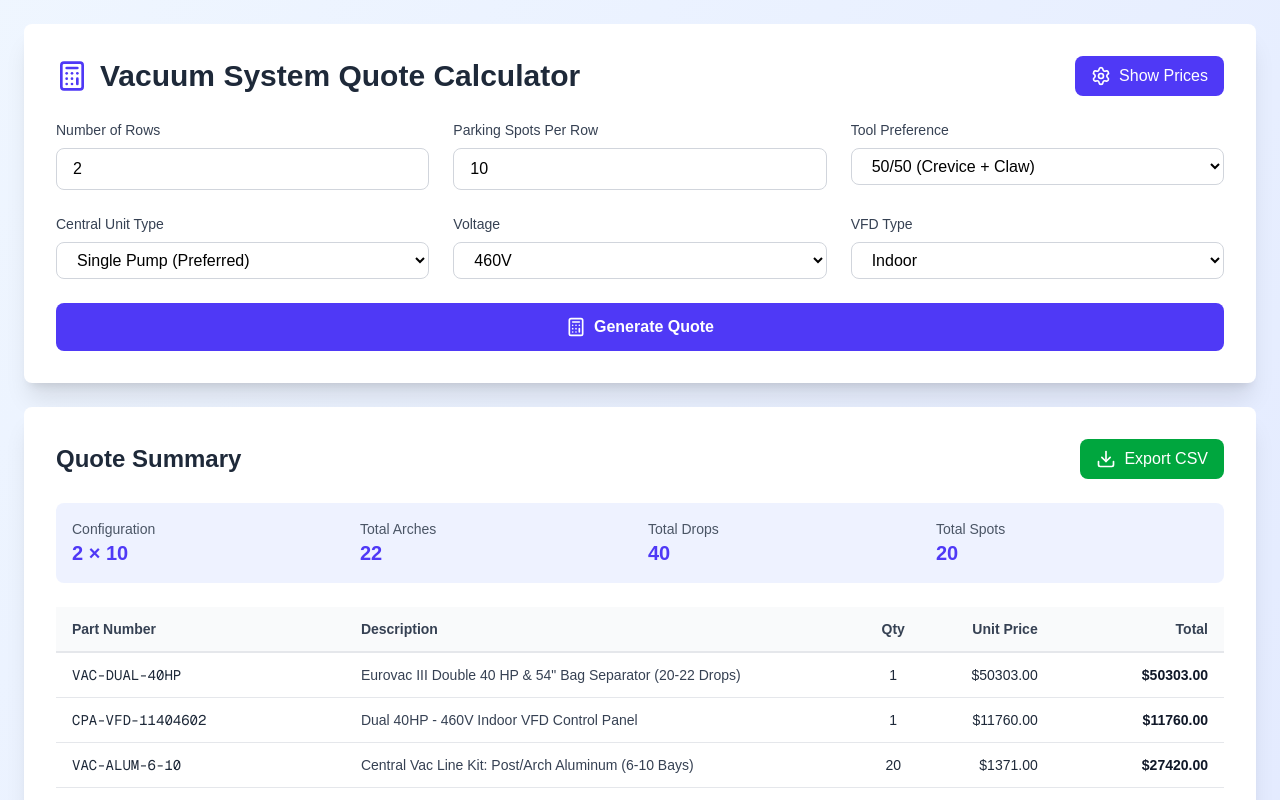
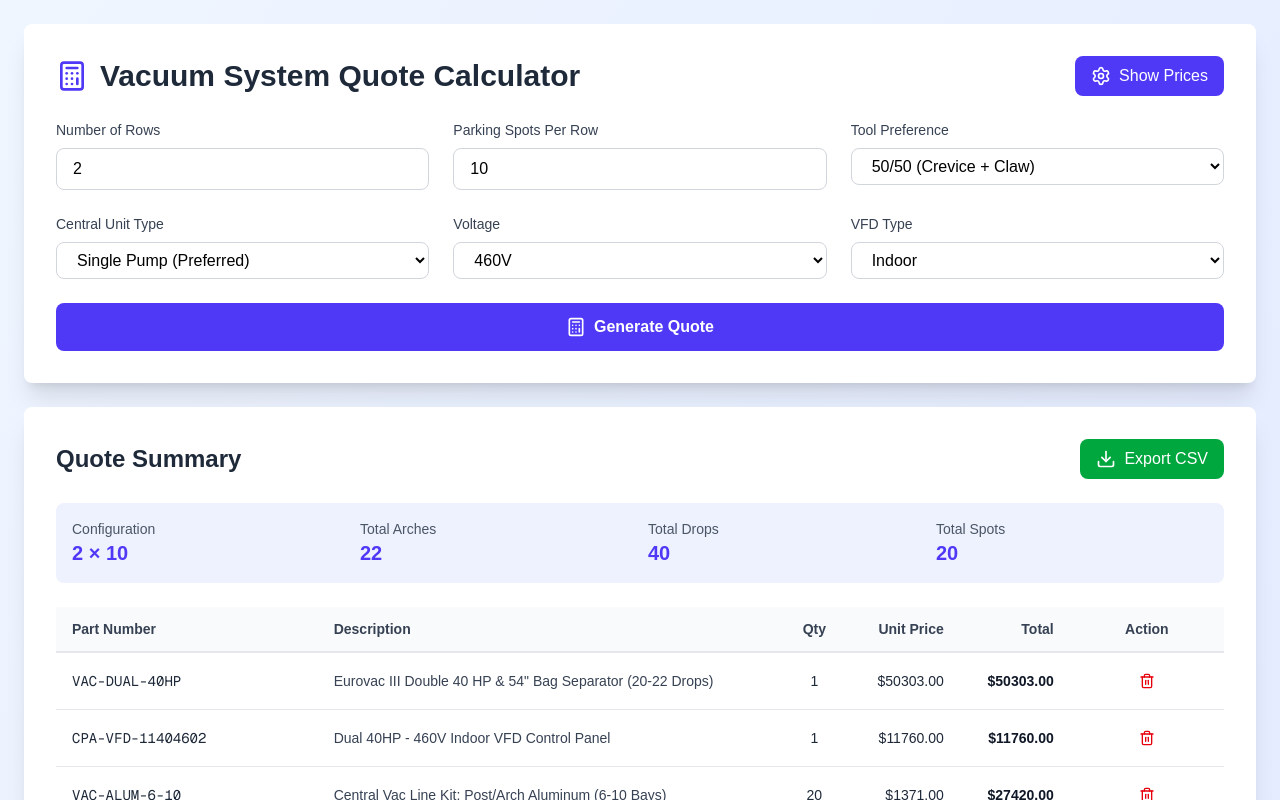
Before and after one commit to Ilashe/quotation-app, a Next.js app: page / in a window 1280 px wide. Both pictures are taken after a click on the button "Generate Quote". Shown: the top 800 px of the page. Built offline with nearby package versions, Linux system fonts and the light colour scheme.

Commit message:
added a delete feature

```diff
--- a/app/page.js
+++ b/app/page.js
@@ -1,6 +1,6 @@
 "use client";
 import React, { useState } from 'react';
-import { Calculator, Download, Settings } from 'lucide-react';
+import { Calculator, Download, Settings, Trash2 } from 'lucide-react';
 
 // Complete price data from 2025 AVW Price List
 const priceData = {
@@ -435,9 +435,9 @@ const VacuumQuoteCalculator = () => {
 
     let csvContent = "Part Number,Description,Quantity,Unit Price,Total\n";
     quote.lineItems.forEach(item => {
-      csvContent += `"${item.partNumber}","${item.description}",${item.qty},$${item.unitPrice.toFixed(2)},$${item.total.toFixed(2)}\n`;
+      csvContent += `"${item.partNumber}","${item.description}",${item.qty},${item.unitPrice.toFixed(2)},${item.total.toFixed(2)}\n`;
     });
-    csvContent += `\n,,,,Subtotal,$${quote.subtotal.toFixed(2)}`;
+    csvContent += `\n,,,,Subtotal,${quote.subtotal.toFixed(2)}`;
 
     const blob = new Blob([csvContent], { type: 'text/csv' });
     const url = window.URL.createObjectURL(blob);
@@ -445,6 +445,17 @@ const VacuumQuoteCalculator = () => {
     a.href = url;
     a.download = `vacuum-quote-${rows}x${spotsPerRow}.csv`;
     a.click();
+  };
+
+  const deleteLineItem = (index) => {
+    const updatedLineItems = quote.lineItems.filter((_, i) => i !== index);
+    const newSubtotal = updatedLineItems.reduce((sum, item) => sum + item.total, 0);
+
+    setQuote({
+      ...quote,
+      lineItems: updatedLineItems,
+      subtotal: newSubtotal
+    });
   };
 
   return (
@@ -600,6 +611,7 @@ const VacuumQuoteCalculator = () => {
                     <th className="px-4 py-3 text-center text-sm font-semibold text-gray-700">Qty</th>
                     <th className="px-4 py-3 text-right text-sm font-semibold text-gray-700">Unit Price</th>
                     <th className="px-4 py-3 text-right text-sm font-semibold text-gray-700">Total</th>
+                    <th className="px-4 py-3 text-center text-sm font-semibold text-gray-700">Action</th>
                   </tr>
                 </thead>
                 <tbody>
@@ -610,12 +622,21 @@ const VacuumQuoteCalculator = () => {
                       <td className="px-4 py-3 text-sm text-center text-gray-800">{item.qty}</td>
                       <td className="px-4 py-3 text-sm text-right text-gray-800">${item.unitPrice.toFixed(2)}</td>
                       <td className="px-4 py-3 text-sm text-right font-semibold text-gray-900">${item.total.toFixed(2)}</td>
+                      <td className="px-4 py-3 text-center">
+                        <button
+                          onClick={() => deleteLineItem(index)}
+                          className="text-red-600 hover:text-red-800 hover:bg-red-50 p-2 rounded transition-colors"
+                          title="Delete item"
+                        >
+                          <Trash2 className="w-4 h-4" />
+                        </button>
+                      </td>
                     </tr>
                   ))}
                 </tbody>
                 <tfoot>
                   <tr className="bg-indigo-50 border-t-2 border-indigo-200">
-                    <td colSpan="4" className="px-4 py-4 text-right text-lg font-bold text-gray-800">Subtotal:</td>
+                    <td colSpan="5" className="px-4 py-4 text-right text-lg font-bold text-gray-800">Subtotal:</td>
                     <td className="px-4 py-4 text-right text-xl font-bold text-indigo-600">${quote.subtotal.toFixed(2)}</td>
                   </tr>
                 </tfoot>
```
